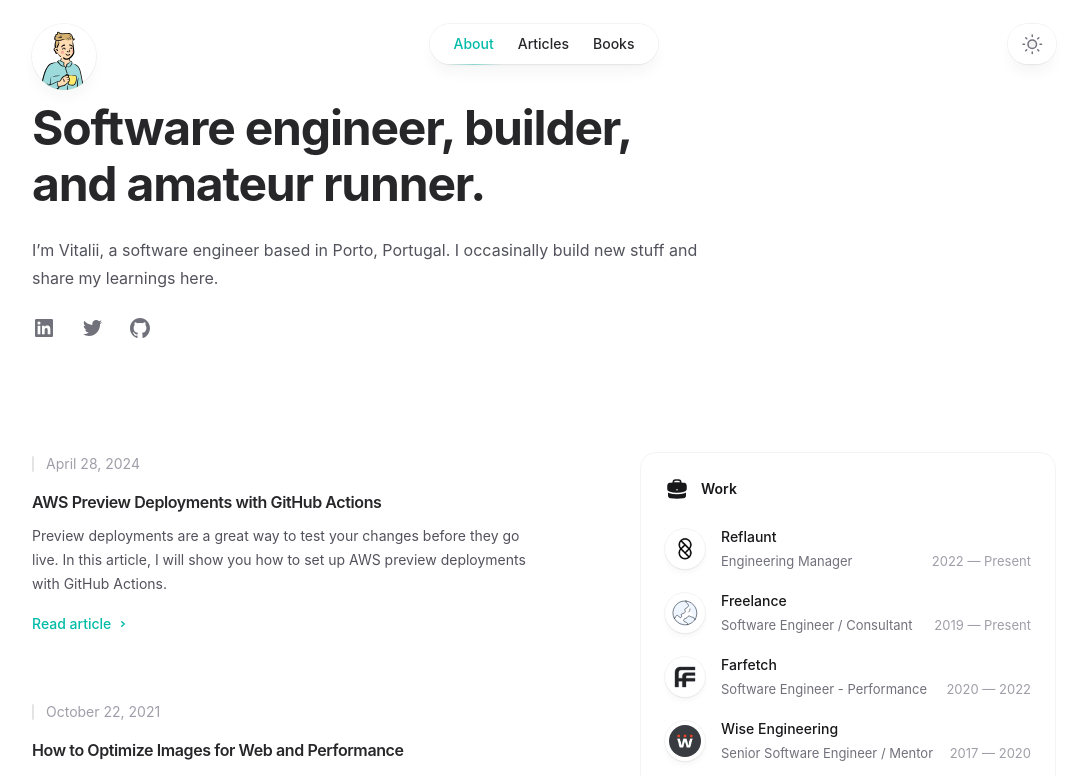
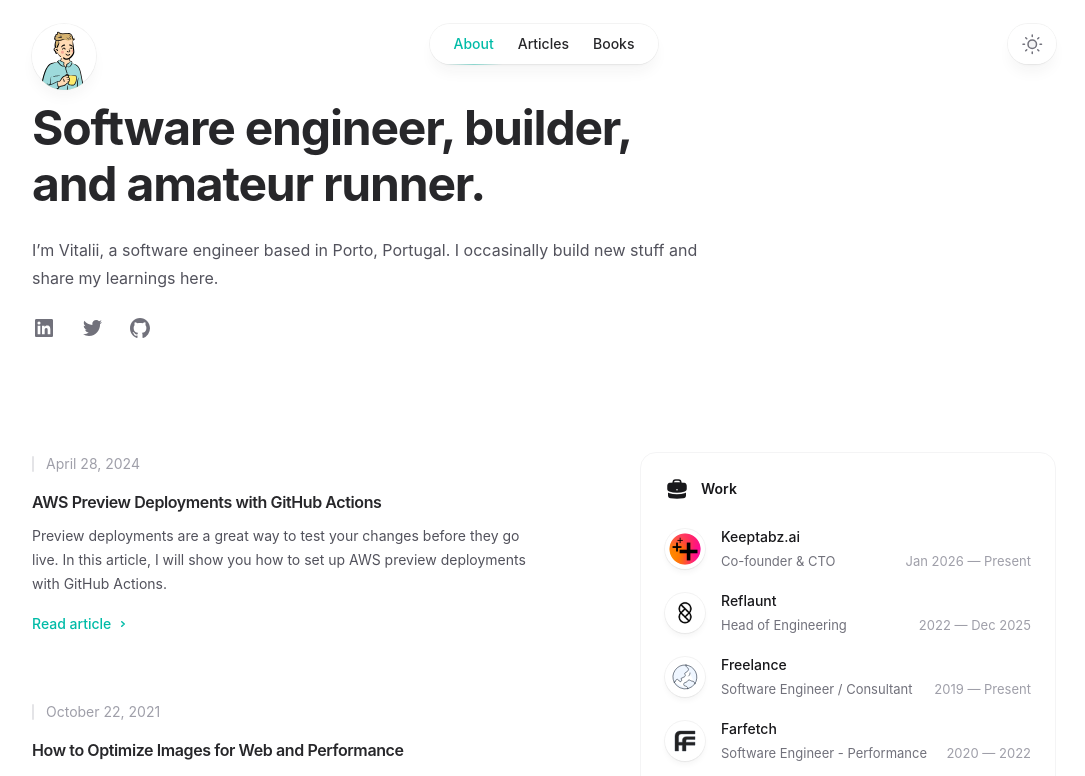
Before and after one commit to vitaliimelnychuk/blog, a Next.js app: page / in a window 1280 px wide. Shown: the top 776 px of the page, without its empty margins (96-1181 px from the left). Built offline with nearby package versions, Linux system fonts and the light colour scheme.

Commit message:
Update work history with Keeptabz and Reflaunt.
Add Keeptabz.ai as Co-founder & CTO from January 2026, and close the Reflaunt role as Head of Engineering in December 2025.

Co-authored-by: vvv.melnychuk <vvv.melnychuk@gmail.com>

```diff
--- a/src/components/Resume.tsx
+++ b/src/components/Resume.tsx
@@ -3,6 +3,7 @@ import { BriefcaseIcon } from '@heroicons/react/24/solid'
 
 import logoFreelance from '../images/logos/freelance.svg'
 import farfetchLogo from '../images/logos/farfetch.svg'
+import logoKeeptabz from '../images/logos/keeptabz.png'
 import logoReflaunt from '../images/logos/reflaunt.png'
 import logoYaware from '../images/logos/yaware.png'
 import logoWise from '../images/logos/wise.jpeg'
@@ -10,11 +11,18 @@ import logoWise from '../images/logos/wise.jpeg'
 function Resume() {
   const resume = [
     {
+      company: 'Keeptabz.ai',
+      title: 'Co-founder & CTO',
+      logo: logoKeeptabz,
+      start: 'Jan 2026',
+      end: null,
+    },
+    {
       company: 'Reflaunt',
-      title: 'Engineering Manager',
+      title: 'Head of Engineering',
       logo: logoReflaunt,
       start: '2022',
-      end: null,
+      end: 'Dec 2025',
     },
     {
       company: 'Freelance',
```
Also changed, not shown: src/images/logos/keeptabz.png (added).
